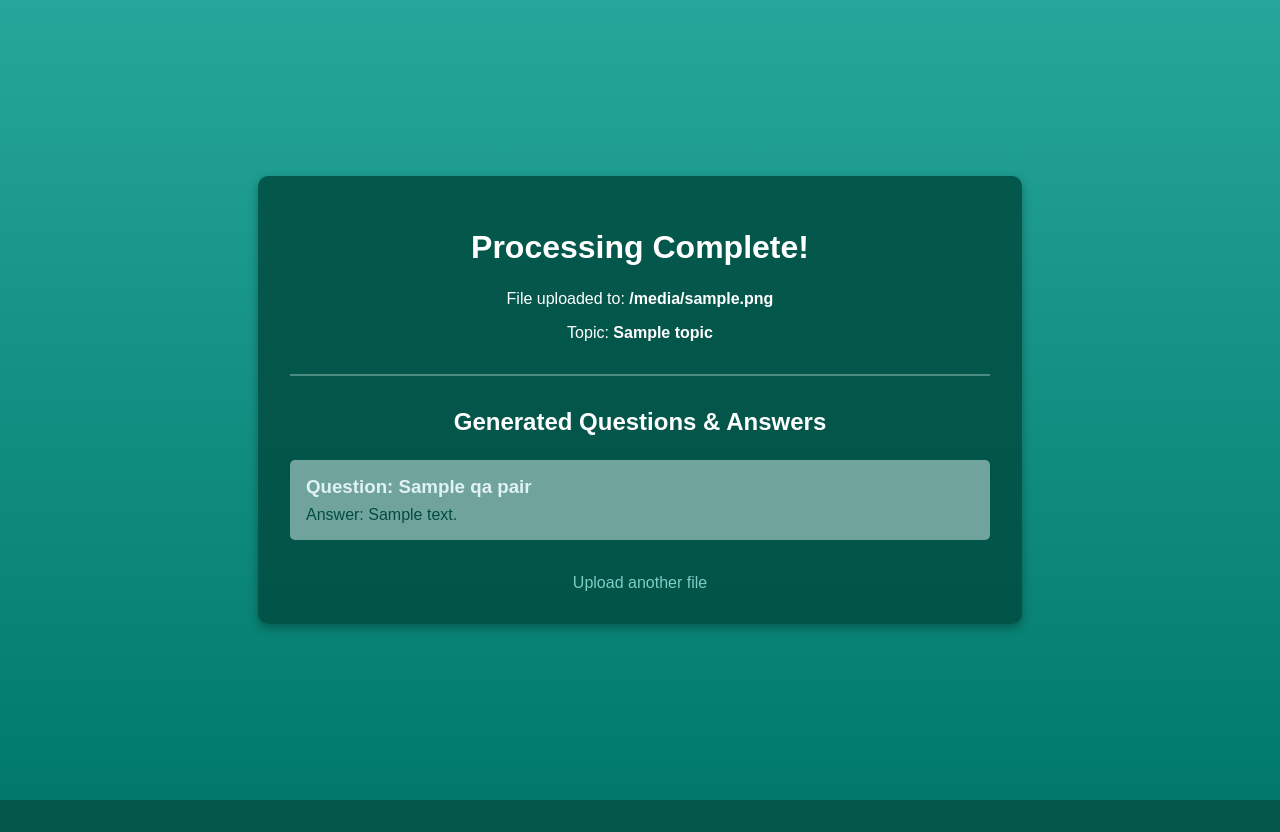
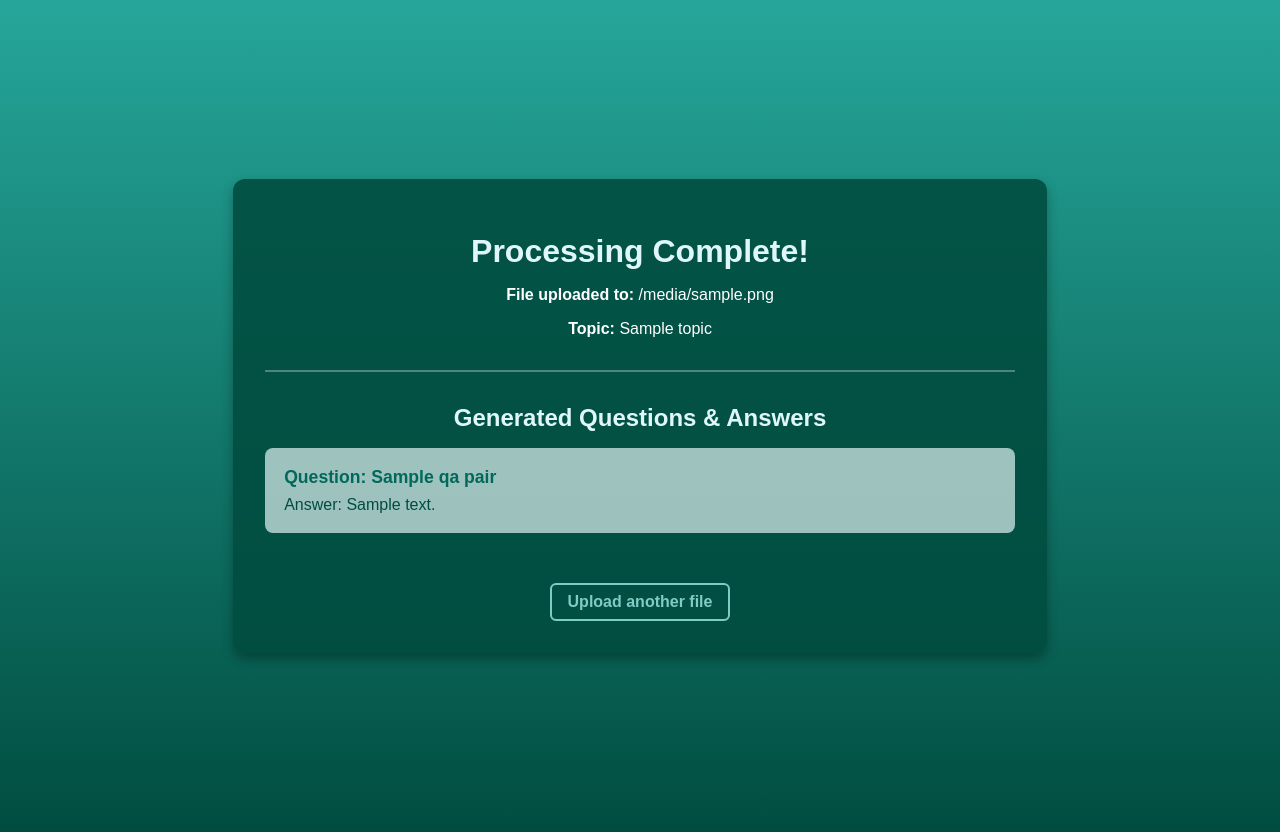
Before and after one commit to aashimajaiswal/FCC-GenAI, a Python web app: template InterviewQA/src/templates/result.html in a window 1280 px wide. Before the commit the page ends 800 px from the top, so only its background shows below. Run offline with Jinja, Linux system fonts and the light colour scheme; the template is opened without the code that fills it: most values are stand-ins (such as "Sample title", 1, 10 or a date in 2020).

```diff
--- a/InterviewQA/requirements.txt
+++ b/InterviewQA/requirements.txt
@@ -12,3 +12,5 @@ python-multipart
 PyPDF2
 faiss-cpu
 python-dotenv
+flask
+gunicorn
--- a/InterviewQA/src/templates/index.html
+++ b/InterviewQA/src/templates/index.html
@@ -2,7 +2,7 @@
 <html lang="en">
   <head>
     <meta charset="utf-8">
-    <title>Upload PDF and Enter Topic</title>
+    <title>Top5Q</title>
     <style>
       /* Global Styles */
       body {
--- a/InterviewQA/src/templates/result.html
+++ b/InterviewQA/src/templates/result.html
@@ -2,41 +2,46 @@
 <html lang="en">
   <head>
     <meta charset="utf-8">
+    <meta name="viewport" content="width=device-width, initial-scale=1">
     <title>Processing Results</title>
     <style>
       body {
         margin: 0;
         font-family: Arial, sans-serif;
-        background: linear-gradient(180deg, #26a69a, #00796b);
+        background: linear-gradient(180deg, #26a69a, #004d40);
         display: flex;
         justify-content: center;
         align-items: center;
         min-height: 100vh;
         color: #ffffff;
+        padding: 1rem;
       }
       .container {
-        background: rgba(0, 77, 64, 0.85);
+        background: rgba(0, 77, 64, 0.9);
         padding: 2rem;
-        border-radius: 10px;
-        box-shadow: 0 4px 10px rgba(0, 0, 0, 0.3);
-        max-width: 700px;
-        width: 90%;
+        border-radius: 12px;
+        box-shadow: 0 6px 12px rgba(0, 0, 0, 0.3);
+        max-width: 750px;
+        width: 95%;
         text-align: center;
       }
       h1, h2 {
-        margin-bottom: 1.5rem;
+        margin-bottom: 1rem;
+        color: #e0f7fa;
       }
       .qa-pair {
         margin: 1rem 0;
-        padding: 1rem;
-        background-color: rgba(224, 242, 241, 0.5);
-        border-radius: 5px;
+        padding: 1.2rem;
+        background-color: rgba(224, 242, 241, 0.7);
+        border-radius: 8px;
         color: #004d40;
         text-align: left;
+        font-size: 1rem;
       }
       .qa-pair h3 {
         margin: 0;
-        color: #e0f2f1;
+        font-size: 1.1rem;
+        color: #00695c;
       }
       .qa-pair p {
         margin: 0.5rem 0 0;
@@ -44,12 +49,22 @@
       a {
         color: #80cbc4;
         text-decoration: none;
+        font-size: 1rem;
+        font-weight: bold;
+        display: inline-block;
+        margin-top: 1rem;
+        padding: 0.5rem 1rem;
+        border: 2px solid #80cbc4;
+        border-radius: 6px;
+        transition: background 0.3s ease, color 0.3s ease;
       }
       a:hover {
-        text-decoration: underline;
+        background: #80cbc4;
+        color: #004d40;
+        text-decoration: none;
       }
       hr {
-        border: 1px solid rgba(255,255,255,0.3);
+        border: 1px solid rgba(255, 255, 255, 0.3);
         margin: 2rem 0;
       }
     </style>
@@ -57,8 +72,8 @@
   <body>
     <div class="container">
       <h1>Processing Complete!</h1>
-      <p>File uploaded to: <strong>{{ file_path }}</strong></p>
-      <p>Topic: <strong>{{ topic }}</strong></p>
+      <p><strong>File uploaded to:</strong> {{ file_path }}</p>
+      <p><strong>Topic:</strong> {{ topic }}</p>
       <hr>
       <h2>Generated Questions &amp; Answers</h2>
       {% for qa in qa_pairs %}
```
Also changed, not shown: 2 other files.
